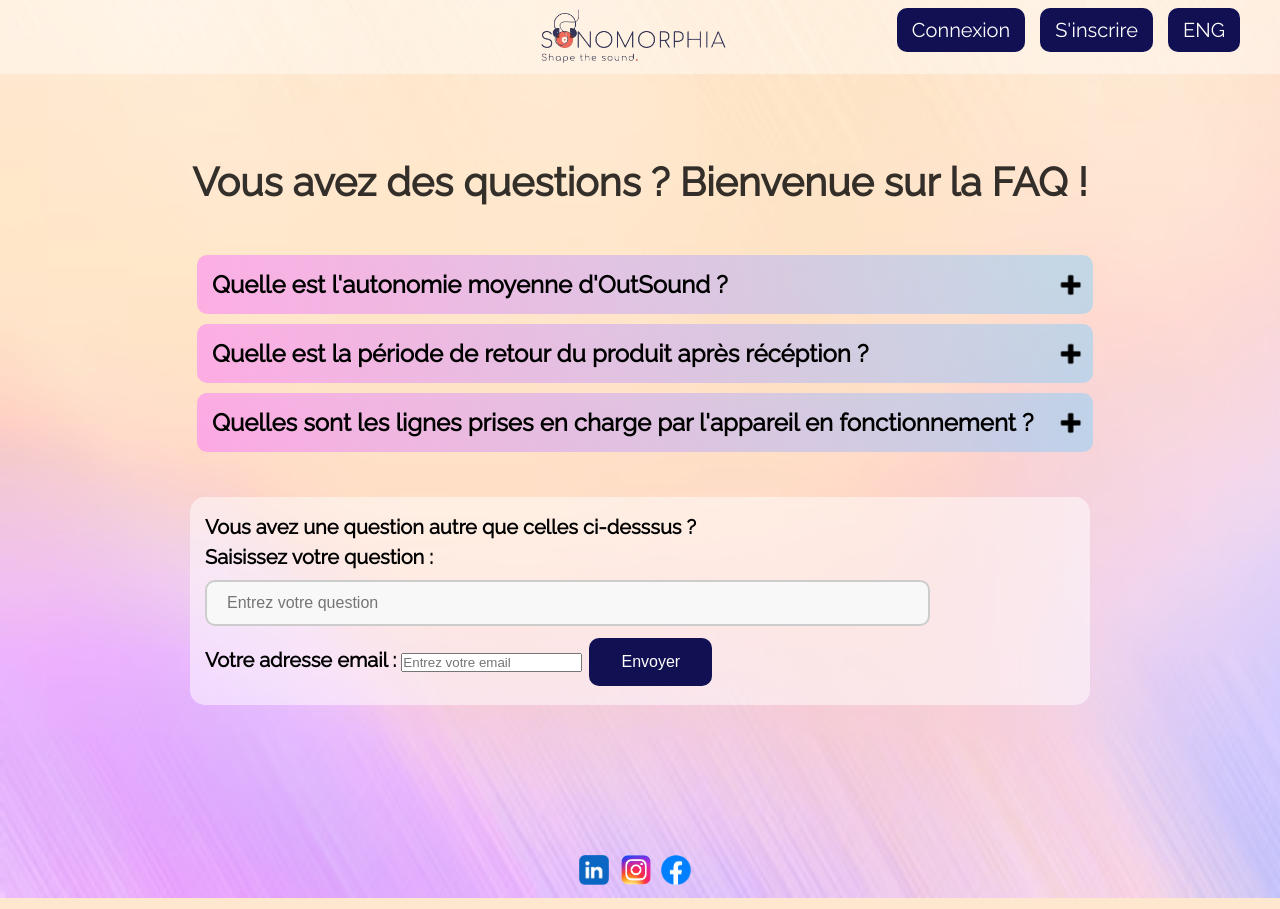
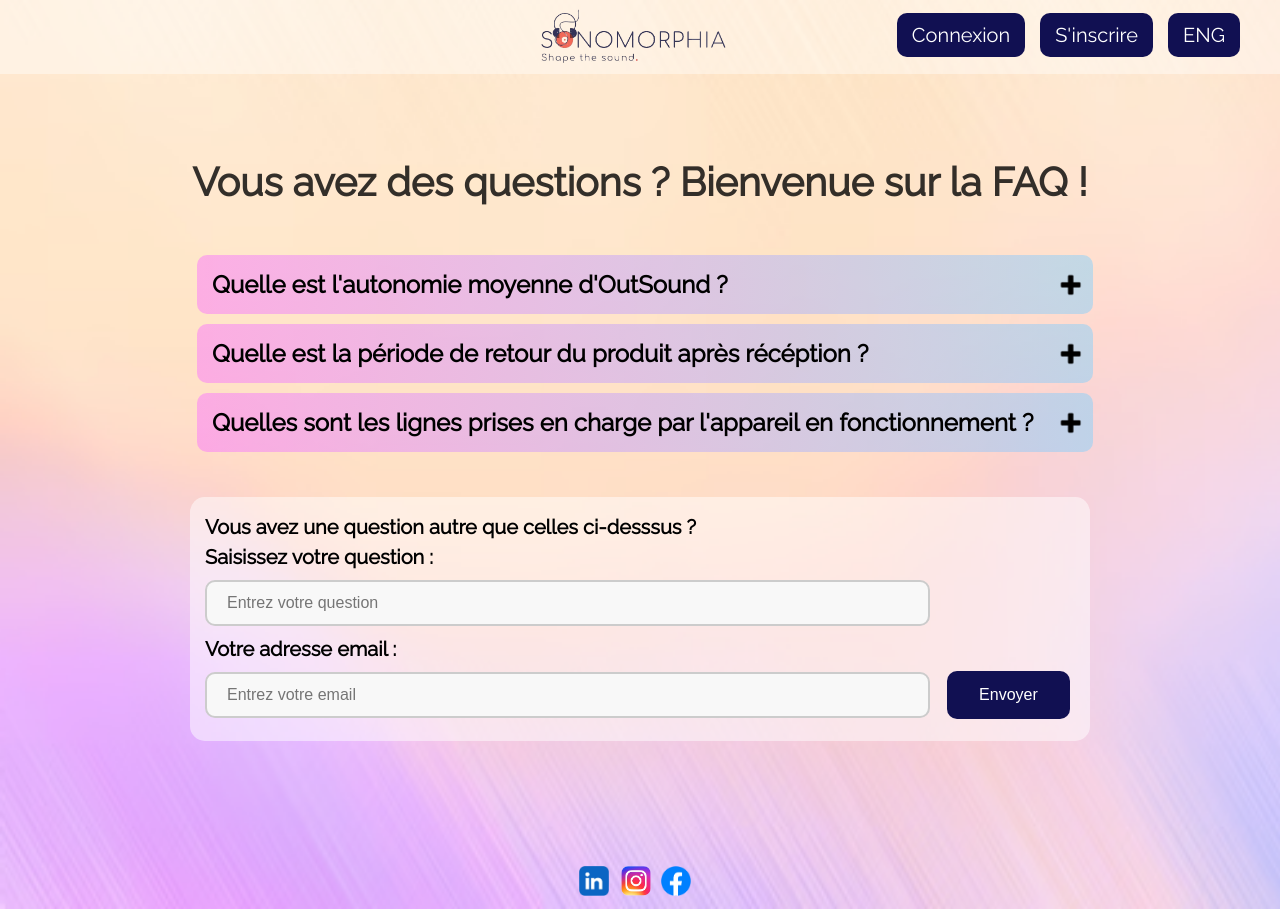
Before and after one commit to AygonR/Projet-App, a PHP site: page /page_faq.php in a window 1280 px wide. Run offline with PHP 8.4, Linux system fonts and the light colour scheme; some libraries are stand-ins or nearby versions.

Commit message:
Update style_faq.css

```diff
--- a/style_faq.css
+++ b/style_faq.css
@@ -125,6 +125,18 @@ input[type="text"] {
     margin-right: 10px; /* Ajout d'une marge à droite pour espacer le bouton */
     width : 725px;
 }
+input[type="email"] {
+    padding: 12px 20px; /* Espace intérieur */
+    margin: 8px 0; /* Marge extérieure */
+    box-sizing: border-box; /* Pour que padding et border ne modifient pas la largeur totale */
+    border: 2px solid #ccc; /* Bordure */
+    border-radius: 10px; /* Coins arrondis */
+    background-color: #f8f8f8; /* Couleur de fond */
+    font-size: 16px; /* Taille de texte */
+    /*flex-grow: 0.5; /* Prendre tout l'espace disponible */
+    margin-right: 10px; /* Ajout d'une marge à droite pour espacer le bouton */
+    width : 725px;
+}
 
 .input-container {
     display: flex;
@@ -149,7 +161,7 @@ input[type="text"] {
     text-align: left;
     line-height: 1.5;
     padding : 15px 15px;
-    margin-bottom : 150px;
+    margin-bottom : 125px;
 }
 input[type="submit"] {
     background-color: #111052;
@@ -194,6 +206,7 @@ input[type="submit"] {
     color: #000; /* Couleur du texte pour les liens */
     text-decoration: none; /* Retirer le soulignement des liens */
     width: 100%;
+    height: 100%;
 }
 .conteneur {
     display: flex;
@@ -213,10 +226,13 @@ input[type="submit"] {
     text-decoration: none;
     border-radius: 10px;
     margin-right: 15px;
+    margin-top: 5px;
 }
 
 .connexion button {
     margin-right: 10px;
+    margin-top: 15px;
+    margin-bottom: 15px;
 }
 #myButton {
     background-color: rgb(12, 26, 87);
@@ -263,6 +279,7 @@ input[type="submit"] {
     margin-right : 25px;
     position: absolute;
     right: 0;
+    align-items: center;
 }
 .image-button {
     background-color: transparent;
```
Also changed, not shown: other parts of style_faq.css (+9 -14 lines).
